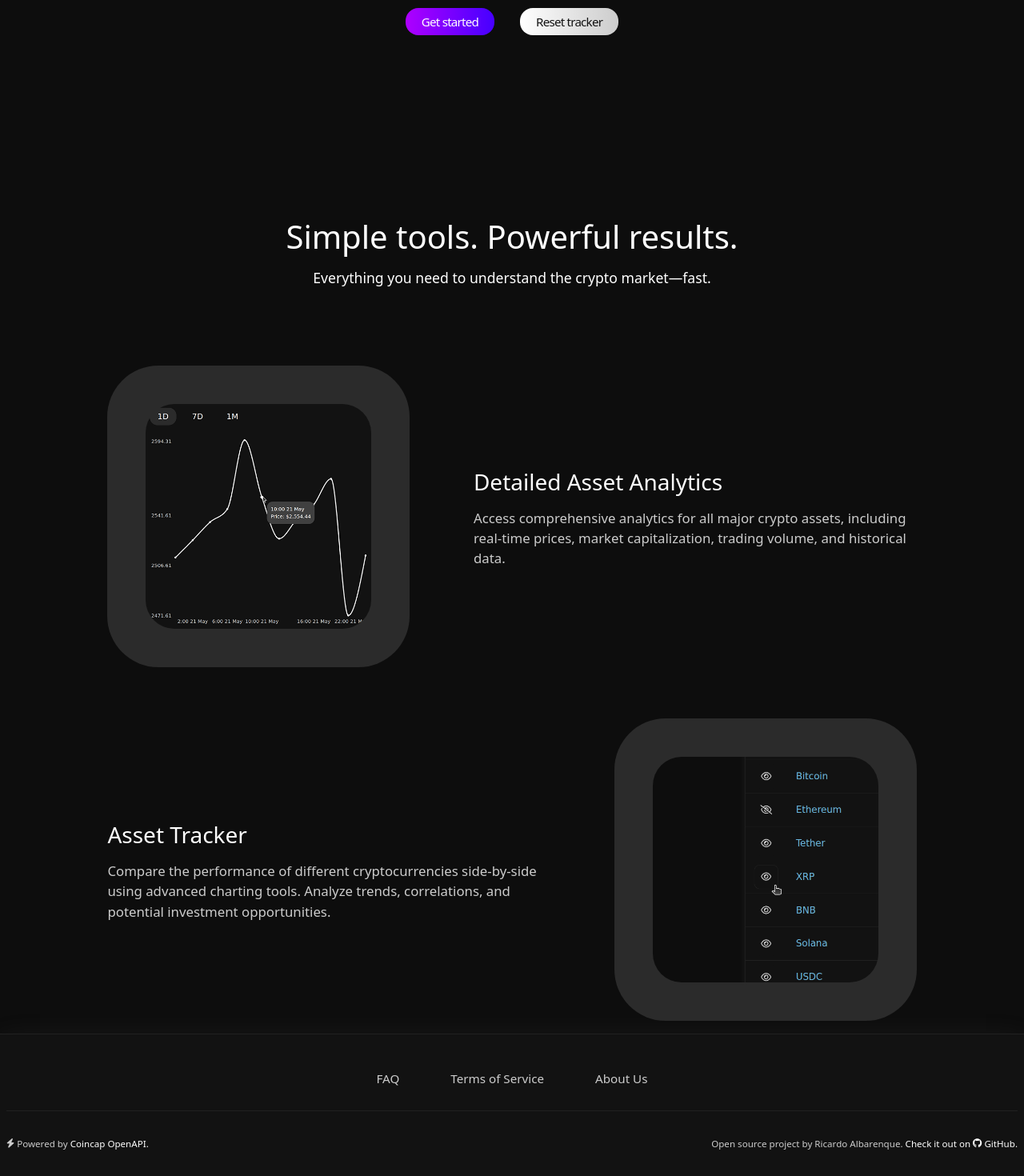
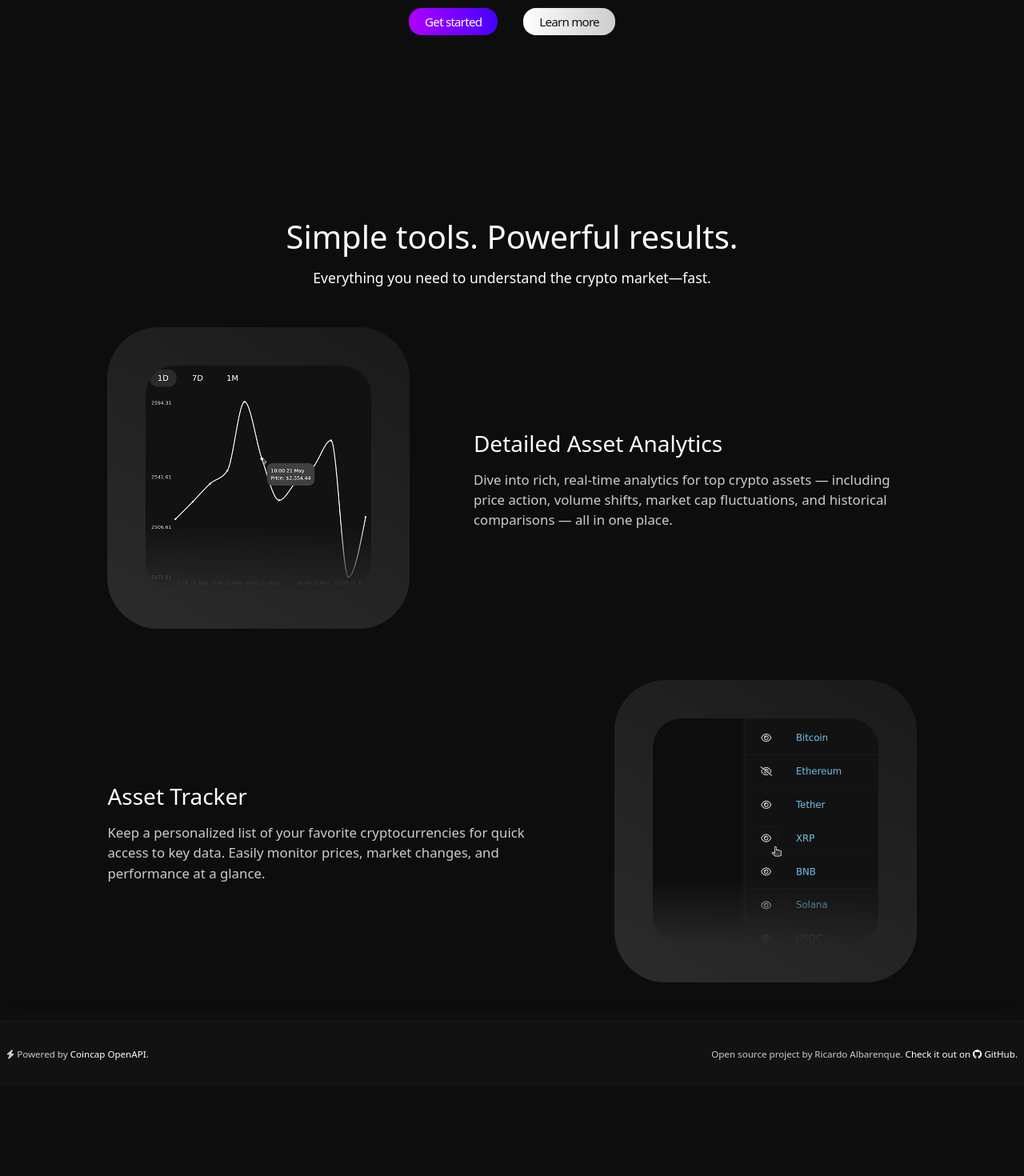
Before and after one commit to ricocatford/coinmaster, a Next.js app: page / in a window 1280 px wide. Shown: the part 530-2000 px from the top of the page at 80% size. After the commit the page ends 1888 px from the top, so only its background shows below. Built offline with nearby package versions, Linux system fonts and the light colour scheme.

Commit message:
feat(navbar): add logic for showing navbar only while on home page

```diff
--- a/src/app/layout.tsx
+++ b/src/app/layout.tsx
@@ -3,9 +3,9 @@ import { Inter, Josefin_Sans } from "next/font/google";
 import "@/assets/styles/globals.css";
 import "@fortawesome/fontawesome-svg-core/styles.css";
 import { config } from "@fortawesome/fontawesome-svg-core";
-import { Navbar } from "@/components/layout/navbar/Navbar";
 import { Footer } from "@/components/layout/footer/Footer";
 import { GlobalStoreProvider } from "@/providers/GlobalStoreProvider";
+import { ShowNavbarOnHome } from "@/components/layout/navbar/ShowNavbarOnHome";
 
 config.autoAddCss = false;
 
@@ -37,7 +37,7 @@ export default function RootLayout({
                 className={`${inter.variable} ${josefinSans.variable} font-inter antialiased`}
             >
                 <GlobalStoreProvider>
-                    <Navbar />
+                    <ShowNavbarOnHome />
                     <main>{children}</main>
                     <Footer />
                 </GlobalStoreProvider>
--- a/src/assets/data/features.json
+++ b/src/assets/data/features.json
@@ -3,12 +3,12 @@
         "id": 0,
         "image": "analytics.png",
         "heading": "Detailed Asset Analytics",
-        "paragraph": "Access comprehensive analytics for all major crypto assets, including real-time prices, market capitalization, trading volume, and historical data."
+        "paragraph": "Dive into rich, real-time analytics for top crypto assets — including price action, volume shifts, market cap fluctuations, and historical comparisons — all in one place."
     },
     {
         "id": 1,
         "image": "tracker.png",
         "heading": "Asset Tracker",
-        "paragraph": "Compare the performance of different cryptocurrencies side-by-side using advanced charting tools. Analyze trends, correlations, and potential investment opportunities."
+        "paragraph": "Keep a personalized list of your favorite cryptocurrencies for quick access to key data. Easily monitor prices, market changes, and performance at a glance."
     }
 ]
--- a/src/assets/styles/components/Features.module.css
+++ b/src/assets/styles/components/Features.module.css
@@ -15,7 +15,7 @@
 .paragraph {
     font-size: 1.1rem;
     max-width: 80%;
-    margin-bottom: 5rem;
+    margin-bottom: 2rem;
 }
 
 .features {
@@ -30,7 +30,6 @@
     display: flex;
     flex-direction: column;
     gap: 1rem;
-    animation: var(--slide-in-down) 1s;
 }
 
 .cardContainer {
@@ -48,18 +47,22 @@
     justify-content: center;
     flex: 1 1 40%;
     padding: 3rem;
-    background: var(--dark-grey);
+    background: linear-gradient(210deg, var(--subtle-black), var(--dark-grey));
     border-radius: 4rem;
 }
 
 .cardImage {
     border-radius: 2.25rem;
-    /* -webkit-mask-image: linear-gradient(to bottom, red 70%, transparent 100%);
-    mask-image: linear-gradient(to bottom, red 70%, transparent 100%);
+    -webkit-mask-image: linear-gradient(
+        to bottom,
+        var(--black) 70%,
+        transparent 100%
+    );
+    mask-image: linear-gradient(to bottom, var(--black) 70%, transparent 100%);
     -webkit-mask-size: 100% 100%;
     mask-size: 100% 100%;
     -webkit-mask-repeat: no-repeat;
-    mask-repeat: no-repeat; */
+    mask-repeat: no-repeat;
 }
 
 .descriptionContainer {
--- a/src/assets/styles/components/Footer.module.css
+++ b/src/assets/styles/components/Footer.module.css
@@ -2,6 +2,7 @@
     background: var(--black);
     border-top: 1px solid var(--subtle-black);
     box-shadow: 0 0.5rem 2rem var(--box-shadow);
+    margin-top: 2rem;
 }
 
 .linksContainer {
@@ -9,7 +10,7 @@
     flex-direction: column;
     align-items: center;
     width: 100%;
-    padding: 1.25rem 1.5rem;
+    padding: 0 1.5rem 1.25rem;
     border-bottom: 1px solid var(--subtle-black);
 }
 
--- a/src/assets/styles/globals.css
+++ b/src/assets/styles/globals.css
@@ -6,7 +6,7 @@
 
 :root {
     --black: hsl(0, 0%, 7%);
-    --subtle-black: hsl(0, 0%, 13%);
+    --subtle-black: hsl(0, 0%, 10%);
     --white: hsl(0, 0%, 100%);
     --light-grey: hsl(0, 0%, 80%);
     --grey: hsl(0, 0%, 25%);
--- a/src/components/home/Hero.tsx
+++ b/src/components/home/Hero.tsx
@@ -2,14 +2,10 @@
 
 import styles from "@/assets/styles/components/Hero.module.css";
 import Link from "next/link";
-import { GlobalStore } from "@/stores/GlobalStore";
-import { useGlobal } from "@/hooks/global-store/useGlobal";
 import { Announcement } from "./Announcement";
 import { LightRay } from "./LightRay";
 
 export const Hero = (): React.JSX.Element => {
-    const { store }: { store: GlobalStore } = useGlobal();
-
     return (
         <>
             <LightRay />
@@ -31,12 +27,8 @@ export const Hero = (): React.JSX.Element => {
                     >
                         Get started
                     </Link>
-                    <Link
-                        href="#"
-                        className="btn btn--secondary"
-                        onClick={() => store.resetTracker()}
-                    >
-                        Reset tracker
+                    <Link href="#features" className="btn btn--secondary">
+                        Learn more
                     </Link>
                 </div>
             </section>
--- a/src/components/layout/footer/Footer.tsx
+++ b/src/components/layout/footer/Footer.tsx
@@ -10,7 +10,7 @@ export const Footer = (): React.JSX.Element => {
     return (
         <footer className={styles.footer}>
             <div className="container">
-                <FooterLinks links={footerLinks} />
+                {/* <FooterLinks links={footerLinks} /> */}
                 <div className={styles.creditsContainer}>
                     <span className={styles.credits}>
                         <FontAwesomeIcon icon={faBolt} /> Powered by{" "}
--- a/src/components/layout/navbar/NavLinks.tsx
+++ b/src/components/layout/navbar/NavLinks.tsx
@@ -15,7 +15,6 @@ export const NavLinks = ({
     links: NavigationLink[];
 }): React.JSX.Element => {
     const pathname = usePathname();
-    const isHome = pathname === "/";
 
     return (
         <div
@@ -34,7 +33,7 @@ export const NavLinks = ({
                     </Link>
                 ))}
             </ul>
-            {isHome && (
+            {pathname === "/" && (
                 <Link
                     href="/market"
                     className={`btn btn--primary ${styles.ctaLink}`}
--- a/src/components/layout/navbar/NavbarClient.tsx
+++ b/src/components/layout/navbar/NavbarClient.tsx
@@ -4,7 +4,7 @@ import { useEffect, useState } from "react";
 import { NavToggleButton } from "./NavToggleButton";
 import { NavLinks } from "./NavLinks";
 
-type NavigationLink = {
+export type NavigationLink = {
     id: number;
     text: string;
     url: string;
--- /dev/null
+++ b/src/components/layout/navbar/ShowNavbarOnHome.tsx
@@ -0,0 +1,12 @@
+"use client";
+
+import { usePathname } from "next/navigation";
+import { Navbar } from "./Navbar";
+
+export const ShowNavbarOnHome = () => {
+    const pathname = usePathname();
+
+    if (pathname !== "/") return null;
+
+    return <Navbar />
+}
```
